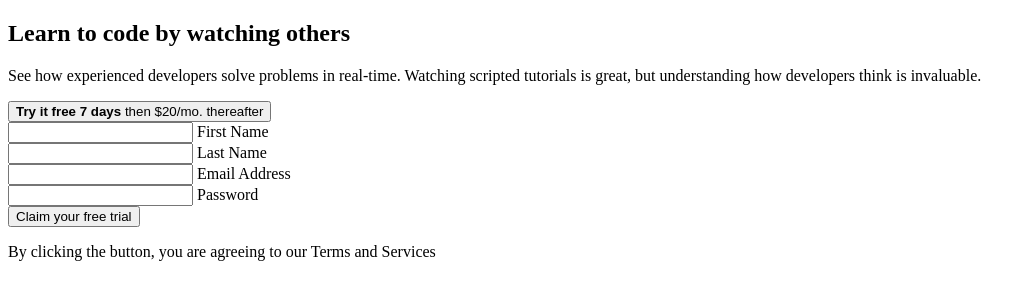
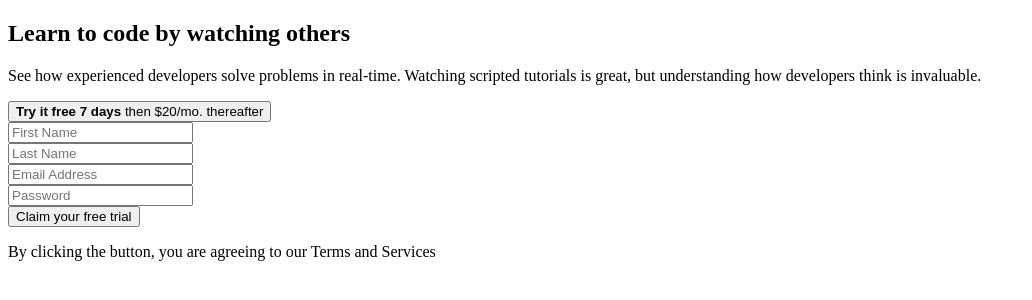
Before and after one commit to Hikmahx/5-Intro-component-with-signup-form, a plain HTML site: page index.html in a window 1280 px wide. Shown: the whole page, without its empty margins (0-1032 px from the left). Drawn offline with Linux system fonts and the light colour scheme.

Commit message:
input label removed, placeholder added

```diff
--- a/index.html
+++ b/index.html
@@ -22,20 +22,16 @@
         <div class="contact">
           <form id="signup-form">
             <div class="input-group">
-              <input type="text" class="field">
-              <label class="input-label">First Name</label>
+              <input type="text" class="field" placeholder="First Name">
             </div>
             <div class="input-group">
-              <input type="text" class="field">
-              <label class="input-label">Last Name</label>
+              <input type="text" class="field" placeholder="Last Name">
             </div>
             <div class="input-group">
-              <input type="text" class="field">
-              <label class="input-label">Email Address</label>
+              <input type="text" class="field" placeholder="Email Address">
             </div>
             <div class="input-group">
-              <input type="password" class="field">
-              <label class="input-label">Password</label>
+              <input type="password" class="field" placeholder="Password">
             </div>
             <input type="submit" class="submit-btn" value="Claim your free trial">
           </form>
```
